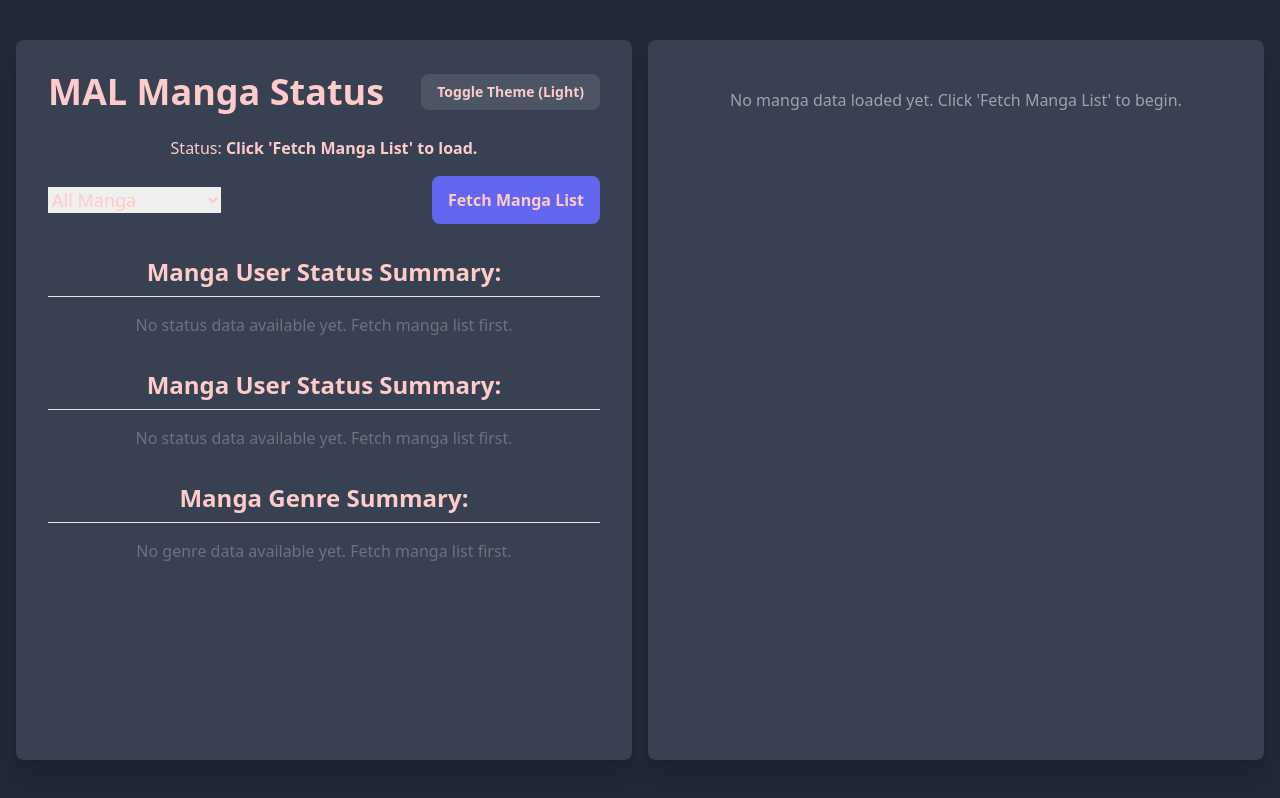
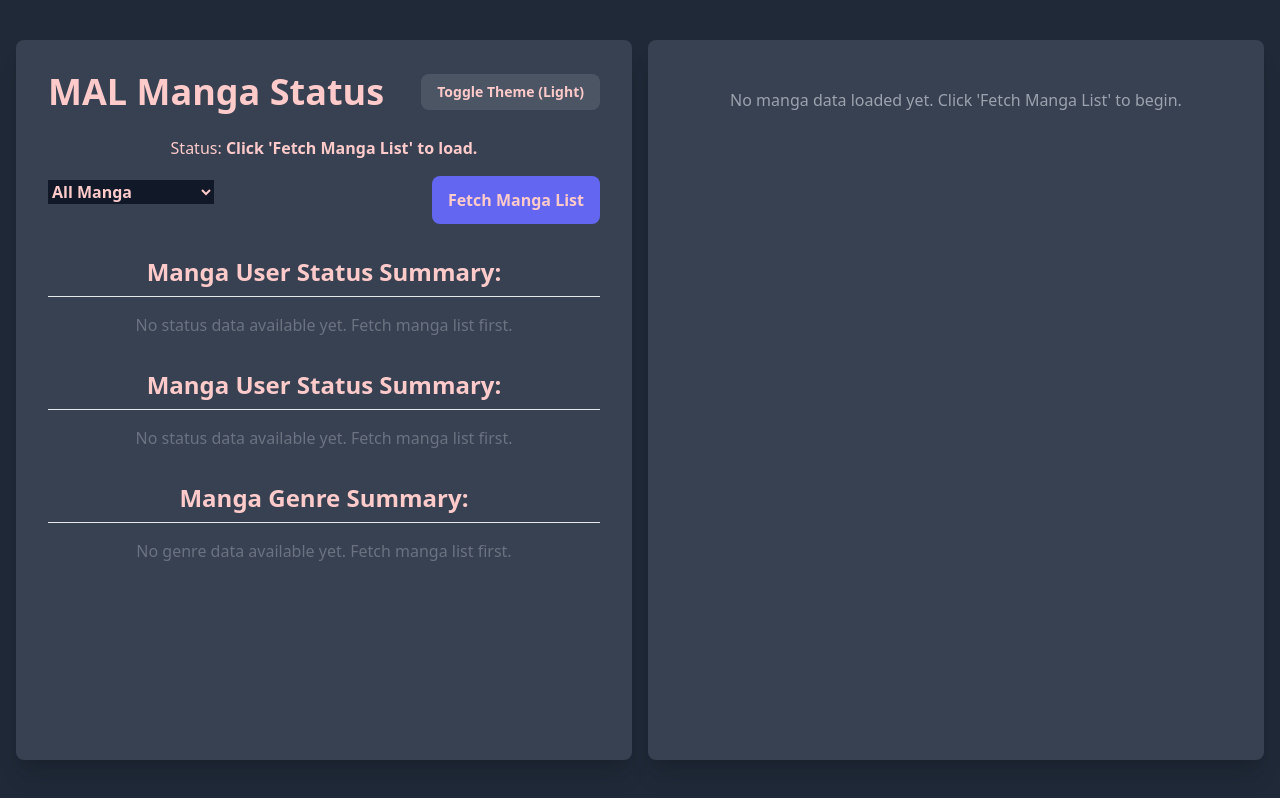
Before and after one commit to 8thpurplewizard/MAL-Manga-List, a React (Create React App) app: page / in a window 1280 px wide. Built offline with nearby package versions, Linux system fonts and the light colour scheme.

Commit message:
Pass theme prop to StatusDropdown for dynamic styling

```diff
--- a/src/App.js
+++ b/src/App.js
@@ -237,6 +237,7 @@
         <StatusDisplay theme={theme} status={status} />
         <div className="flex justify-between items-center mb-6">
         <StatusDropdown
+          theme={theme}
           value={selectedDropdownStatus}
           options={dropdownStatusArray}
           onChange={setSelectedDropdownStatus}
--- a/src/components/StatusDropdown.js
+++ b/src/components/StatusDropdown.js
@@ -1,14 +1,23 @@
 import React from "react";
 
-function StatusDropdown({ value, options, onChange }) {
+function StatusDropdown({ value, options, onChange, theme }) {
   return (
-    <div className="text-lg">
+    <div>
         <select
+        className=
+          {`font-semibold ${
+            theme === "light"
+              ? "bg-gray-200 text-gray-600 mb-4"
+              : "bg-gray-900 text-red-200 mb-4"
+            }`
+          }
           value={value}
           onChange={(e) => onChange(e.target.value)}
           >
           {options.map((option) => (
-    <option key={option.value} value={option.value}>
+            <option
+              key={option.value}
+              value={option.value}>
               {option.label}
             </option>
           ))}
```
Lines whose indentation alone changed are shown as unchanged.
